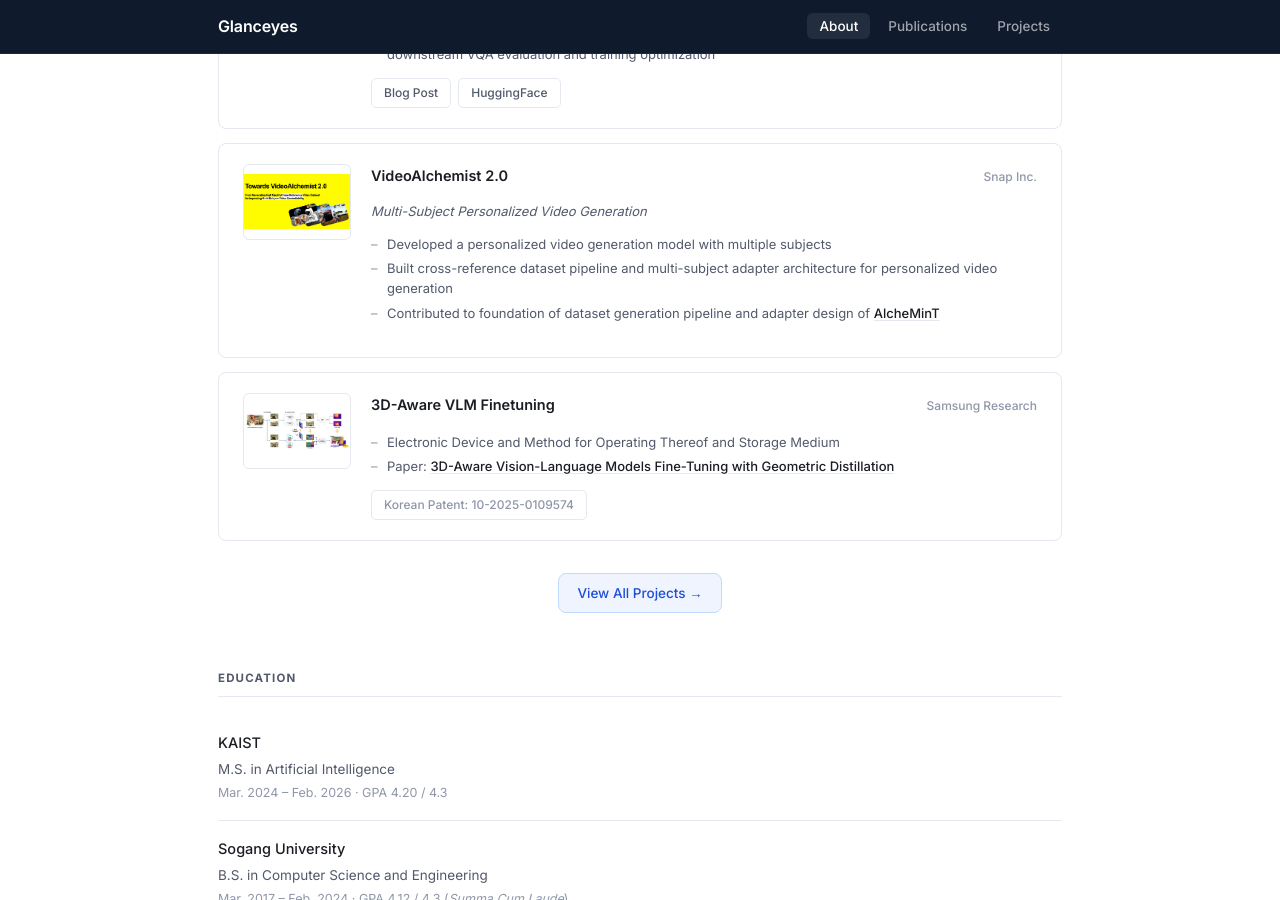
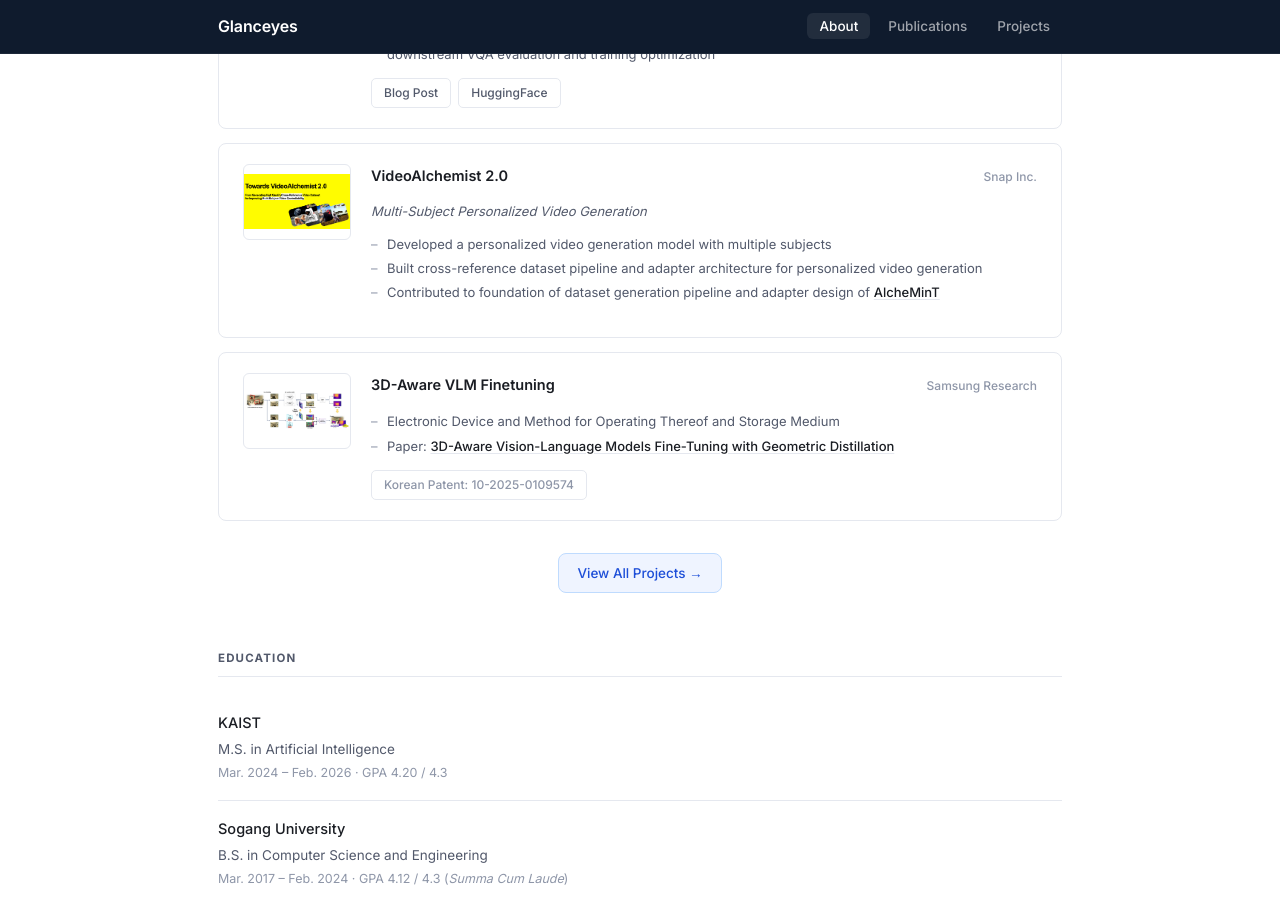
Before and after one commit to Glanceyes/Glanceyes.github.io, a Jekyll site: the page built from _pages/index.md, in a window 1280 px wide and 900 px high, scrolled down 2689 px. Built offline with Jekyll 4.4.1, drawn with Linux system fonts in a browser that asks for light colours.

Commit message:
Drop 'multi-subject' qualifier from VideoAlchemist 2.0 adapter bullet
Co-Authored-By: Claude Opus 4.7 (1M context) <noreply@anthropic.com>

```diff
--- a/_pages/index.md
+++ b/_pages/index.md
@@ -261,7 +261,7 @@ description: Griffin Sunho (Seonho) Lee – Applied AI Researcher at Krafton AI
           <div class="project-subtitle">Multi-Subject Personalized Video Generation</div>
           <ul class="project-bullets">
             <li>Developed a personalized video generation model with multiple subjects</li>
-            <li>Built cross-reference dataset pipeline and multi-subject adapter architecture for personalized video generation</li>
+            <li>Built cross-reference dataset pipeline and adapter architecture for personalized video generation</li>
             <li>Contributed to foundation of dataset generation pipeline and adapter design of <a href="https://arxiv.org/abs/2512.10943" target="_blank">AlcheMinT</a></li>
           </ul>
         </div>
```
Also changed, not shown: _pages/projects.md (+1 -1 lines).
